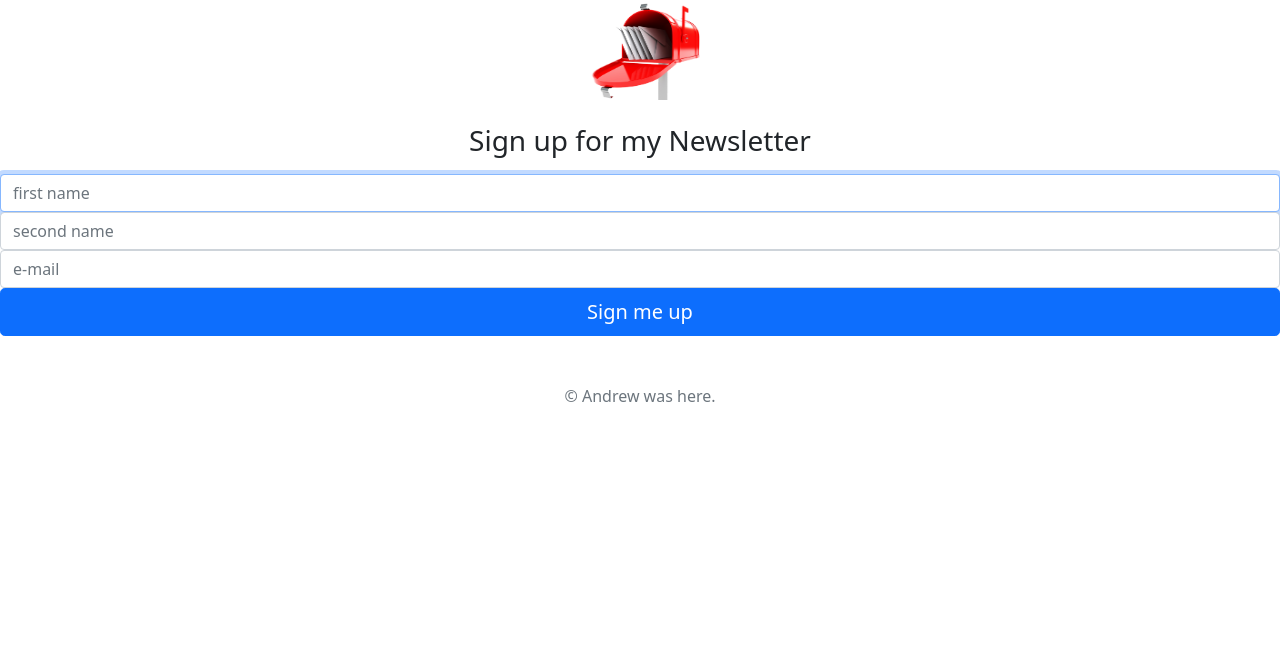
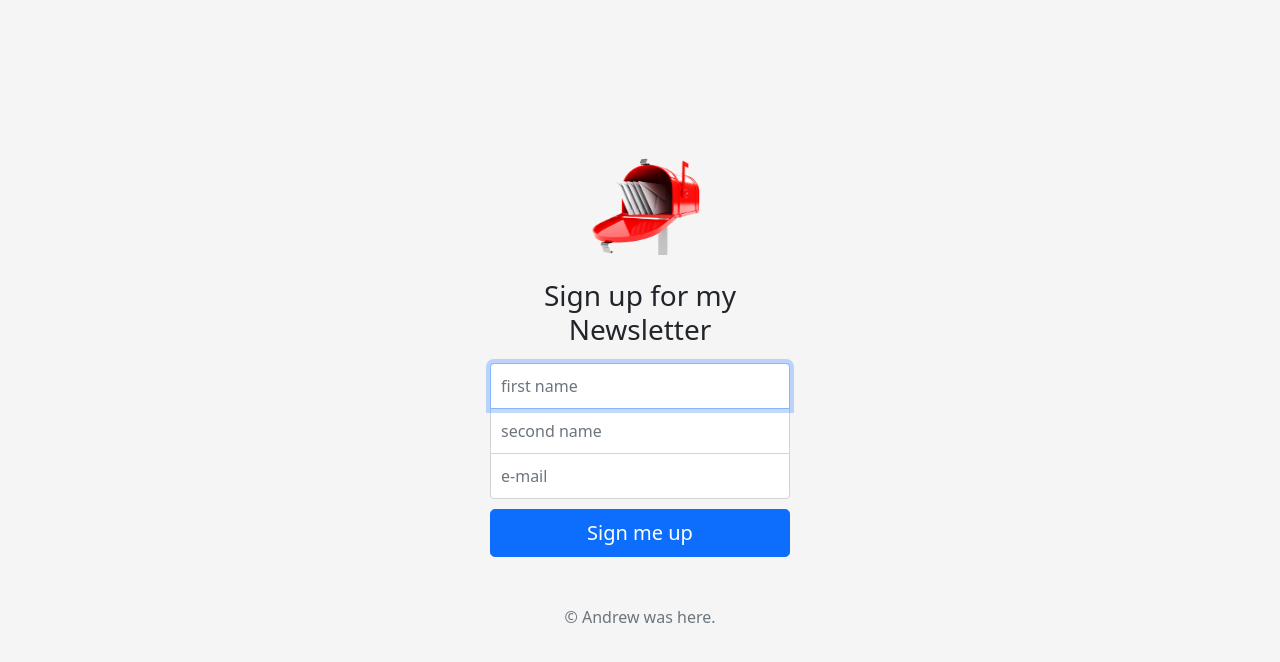
Before and after one commit to meandrewandyou/MailChimp, a website: page signup.html in a window 1280 px wide. Drawn offline with nearby package versions, Linux system fonts and the light colour scheme.

Commit message:
5th css try

```diff
--- a/signup.html
+++ b/signup.html
@@ -13,7 +13,7 @@
 
     <!-- Bootstrap core CSS -->
 <link href="https://cdn.jsdelivr.net/npm/bootstrap@5.0.0-beta1/dist/css/bootstrap.min.css" rel="stylesheet" integrity="sha384-giJF6kkoqNQ00vy+HMDP7azOuL0xtbfIcaT9wjKHr8RbDVddVHyTfAAsrekwKmP1" crossorigin="anonymous">
-<link  href="/css/styles.css">
+<link rel="stylesheet" type="text/css" href="/css/styles.css">
 
     <!-- Favicons -->
 <link rel="apple-touch-icon" href="/docs/5.0/assets/img/favicons/apple-touch-icon.png" sizes="180x180">
```
